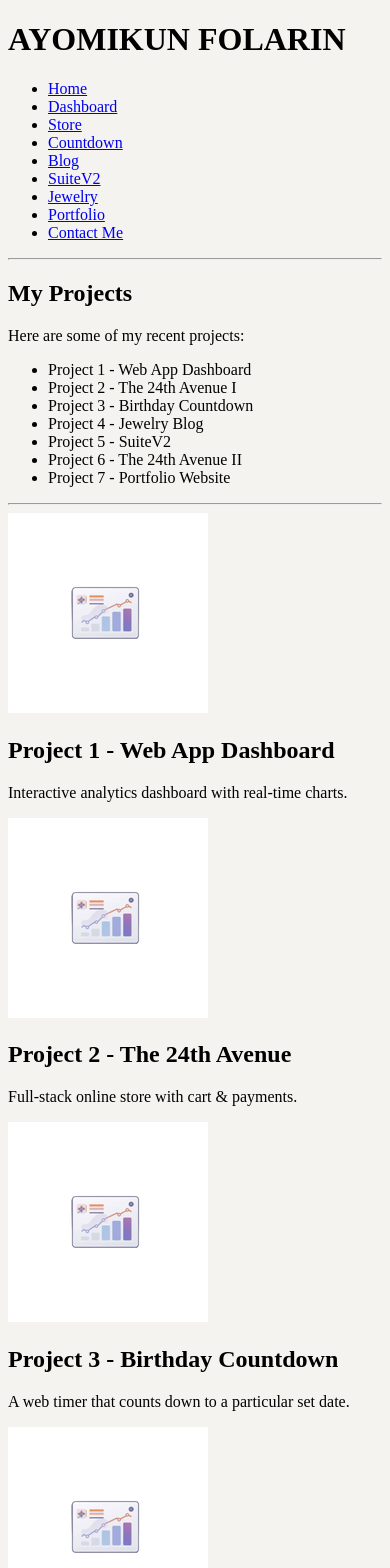
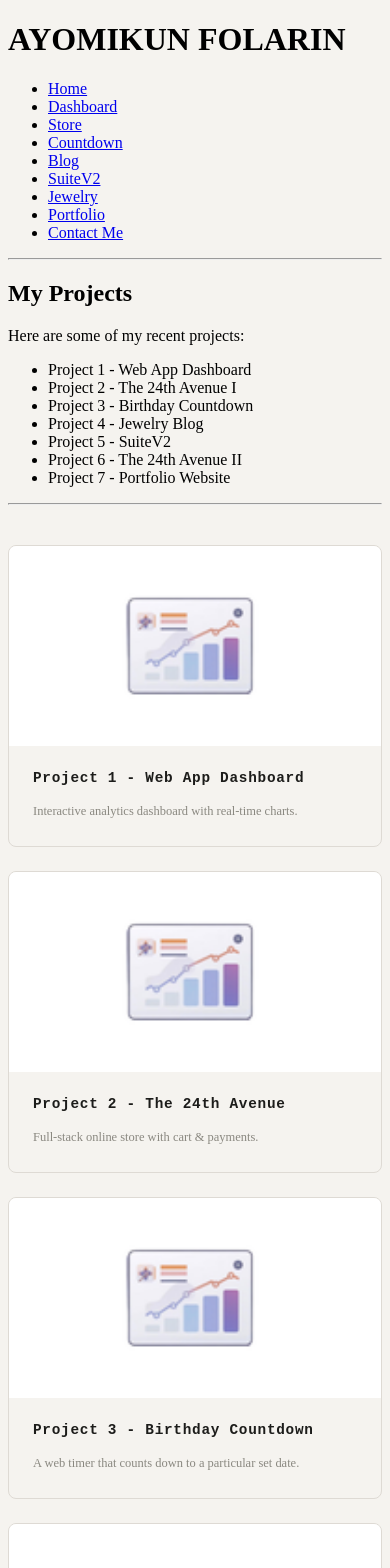
Before and after one commit to Mikun-flo/React-Project-101, a React (Vite) app: page / in a window 390 px wide. Shown: the top 1568 px of the page. Built offline with nearby package versions, Linux system fonts and the light colour scheme.

Commit message:
Feat: Refactor Card layout and styles for improved responsiveness and design

```diff
--- a/src/App.jsx
+++ b/src/App.jsx
@@ -10,6 +10,7 @@ export default function App() {
     <div>
       <Header></Header>
       <Projects></Projects>
+      <div className="cards-container">
         <Card
           title="Project 1 - Web App Dashboard"
           text="Interactive analytics dashboard with real-time charts."
@@ -42,6 +43,7 @@ export default function App() {
           title="Project 8 - Placeholder Text"
           text="This is just a placeholder text."
         />
+      </div>
       <hr></hr>
 
       <Button></Button>
--- a/src/index.css
+++ b/src/index.css
@@ -17,6 +17,7 @@ body {
   color: var(--ink);
   min-height: 100vh;
   padding: 0 clamp(1.5rem, 6vw, 6rem);
+  justify-content: center;
 }
 
 /* NAV */
@@ -27,6 +28,12 @@ body {
   padding: 2.4rem 0;
   border-bottom: 1px solid var(--line);
   margin-bottom: 5rem;
+  align-items: center;
+  justify-content: space-between;
+  position: sticky;
+  top: 0;
+  background: var(--bg);
+  z-index: 100;
 }
 .nav-logo {
   font-family: "Cormorant Garamond", serif;
@@ -147,58 +154,6 @@ body {
   color: var(--muted);
 }
 
-/* WORK GRID */
-.work-grid {
-  display: grid;
-  grid-template-columns: repeat(auto-fill, minmax(280px, 1fr));
-  gap: 1px;
-  background: var(--line);
-  margin-bottom: 5rem;
-}
-.work-card {
-  background: var(--bg);
-  padding: 2.2rem;
-  cursor: pointer;
-  transition: background 0.2s;
-  display: flex;
-  flex-direction: column;
-  gap: 1rem;
-}
-.work-card:hover {
-  background: var(--hover);
-}
-.work-number {
-  font-size: 0.65rem;
-  letter-spacing: 0.1em;
-  color: var(--muted);
-}
-.work-name {
-  font-family: "Cormorant Garamond", serif;
-  font-size: 1.5rem;
-  font-weight: 300;
-  line-height: 1.2;
-  flex: 1;
-}
-.work-tags {
-  display: flex;
-  gap: 0.5rem;
-  flex-wrap: wrap;
-  margin-top: auto;
-}
-.work-tag {
-  font-size: 0.62rem;
-  letter-spacing: 0.1em;
-  text-transform: uppercase;
-  color: var(--muted);
-  border: 1px solid var(--line);
-  padding: 0.25rem 0.6rem;
-}
-.work-year {
-  font-size: 0.7rem;
-  color: var(--muted);
-  text-align: right;
-}
-
 /* ABOUT */
 .about-section {
   display: grid;
@@ -287,3 +242,69 @@ body {
   color: var(--muted);
   text-transform: uppercase;
 }
+
+/* CARDS CONTAINER */
+.cards-container {
+  display: grid;
+  grid-template-columns: repeat(auto-fit, minmax(300px, 1fr));
+  gap: 2rem;
+  margin-bottom: 5rem;
+  padding: 2rem 0;
+}
+
+/* CARD */
+.card {
+  background: var(--bg);
+  border: 1px solid var(--line);
+  border-radius: 0.5rem;
+  overflow: hidden;
+  transition: all 0.3s ease;
+  display: flex;
+  flex-direction: column;
+}
+
+.card:hover {
+  border-color: var(--ink);
+  box-shadow: 0 4px 12px rgba(28, 28, 26, 0.1);
+  transform: translateY(-2px);
+}
+
+.card img {
+  width: 100%;
+  height: 200px;
+  object-fit: cover;
+  display: block;
+}
+
+.card-title {
+  font-family: "DM Mono", monospace;
+  font-size: 0.9rem;
+  font-weight: 600;
+  letter-spacing: 0.05em;
+  color: var(--ink);
+  padding: 1.5rem 1.5rem 0.5rem;
+  margin: 0;
+}
+
+.card-text {
+  font-size: 0.78rem;
+  line-height: 1.6;
+  color: var(--muted);
+  padding: 0.5rem 1.5rem 1.5rem;
+  margin: 0;
+  flex-grow: 1;
+}
+
+/* RESPONSIVE */
+@media (max-width: 768px) {
+  .cards-container {
+    grid-template-columns: repeat(auto-fit, minmax(250px, 1fr));
+    gap: 1.5rem;
+  }
+}
+
+@media (max-width: 480px) {
+  .cards-container {
+    grid-template-columns: 1fr;
+  }
+}
```
Lines whose indentation alone changed are shown as unchanged.
